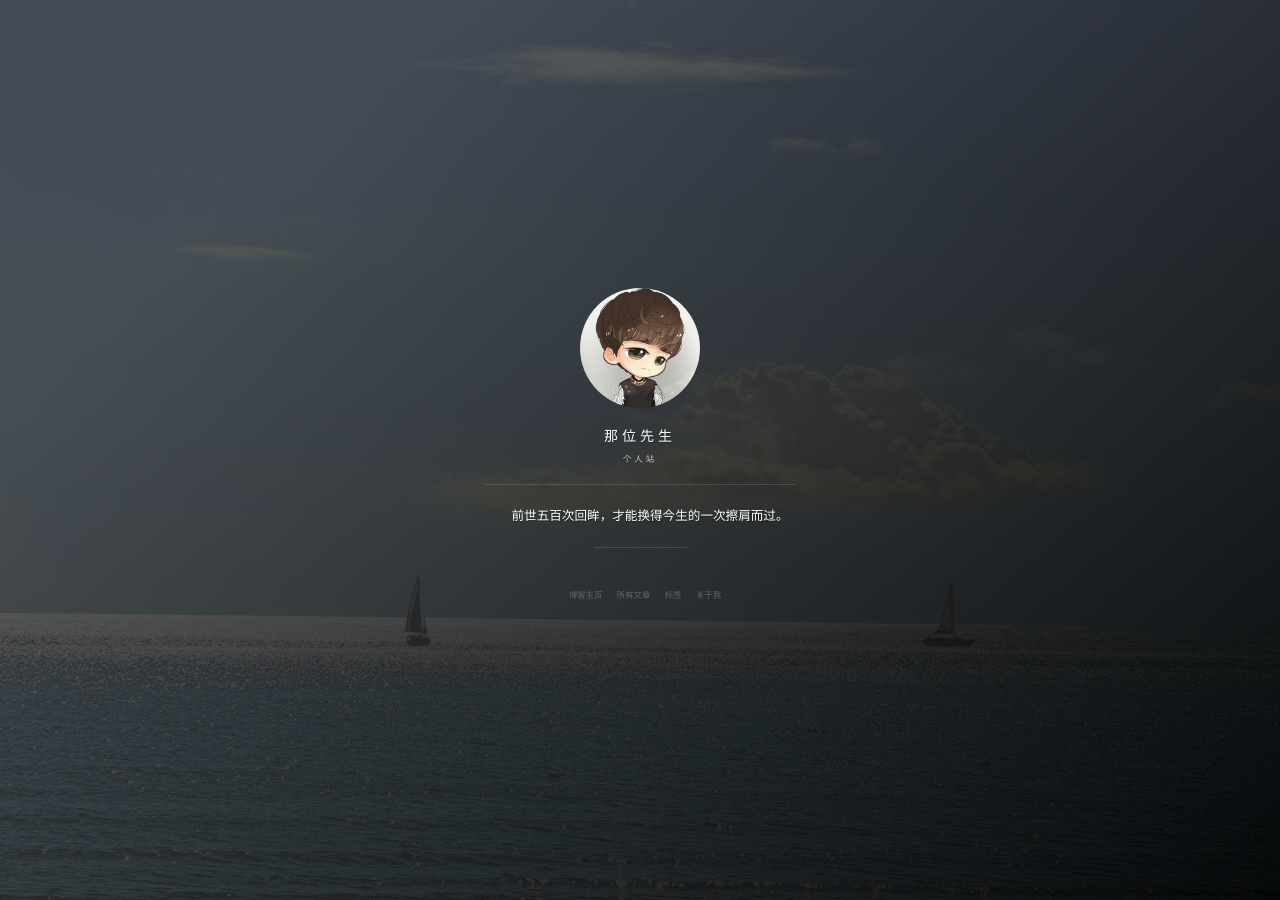
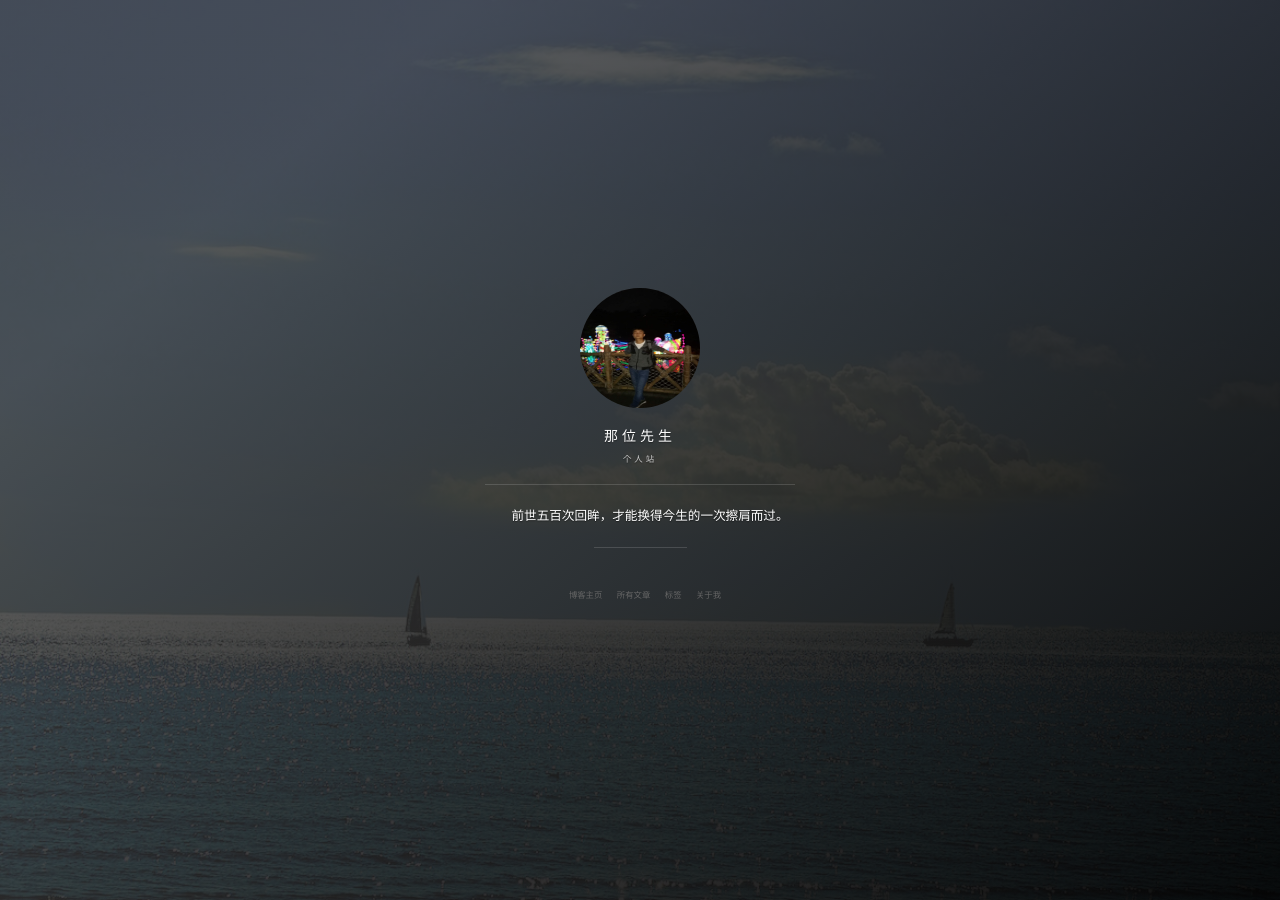
Before and after one commit to sirFive/sirFive.github.io, a Jekyll site: the page built from index.html, in a window 1280 px wide. Built offline with Jekyll 4.4.1, drawn with Linux system fonts in a browser that asks for light colours; nearby versions of some CDN libraries; the list of posts is cut into pages by our own code; comment, search, counter and statistics services are not loaded; grey boxes are pictures that could not be loaded.

Commit message:
eddit head sculpture

```diff
--- a/_config.yml
+++ b/_config.yml
@@ -17,7 +17,6 @@
 social:
     weibo:
     github: sirfive
-    # twitter:
     mail: 348627749@qq.com
 
 # 百度统计
@@ -33,11 +32,6 @@
 
 
 # 《----------------- 上面的信息修改成你自己的 ---------------------------》
-#
-#
-#  _post/ 下的文章更换成你自己的文章
-#  帮忙star一下，感谢~😆 地址： https://github.com/leopardpan/leopardpan.github.io
-#
 #
 # 《--------------- 下面的信息可以自行选择是否修改 ------------------------》
 
--- a/_includes/footer.html
+++ b/_includes/footer.html
@@ -23,34 +23,6 @@
             </a>
           </li>
           {% endif %}
-
-          {% if site.social.twitter %}
-          <!-- Twitter -->
-          <li class="navigation__item_social">
-            <a href="http://twitter.com/{{site.social.twitter}}" title="@{{site.social.twitter}}" target="_blank">
-              <i class='social fa fa-twitter fa-2x'></i>
-              <span class="label">Twitter</span>
-            </a>
-          </li>
-          {% endif %}
-
-          {% if site.social.gplus %}
-          <!-- Google Plus -->
-          <li class="navigation__item_social">
-            <a href="https://plus.google.com/{{site.social.gplus}}" rel="author" title="Google+" target="_blank">
-              <i class='social fa fa-google-plus-square fa-2x'></i>
-              <span class="label">Google Plus</span>
-            </a>
-          </li>
-          {% endif %}
-
-          <!-- RSS -->
-          <li class="navigation__item_social">
-            <a href="/feed.xml" rel="author" title="RSS" target="_blank">
-              <i class='social fa fa-rss fa-2x'></i>
-              <span class="label">RSS</span>
-            </a>
-          </li>
 
           {% if site.social.mail %}
           <!-- Email -->
```
Also changed, not shown: images/avatar.jpg, images/favicon.png.
